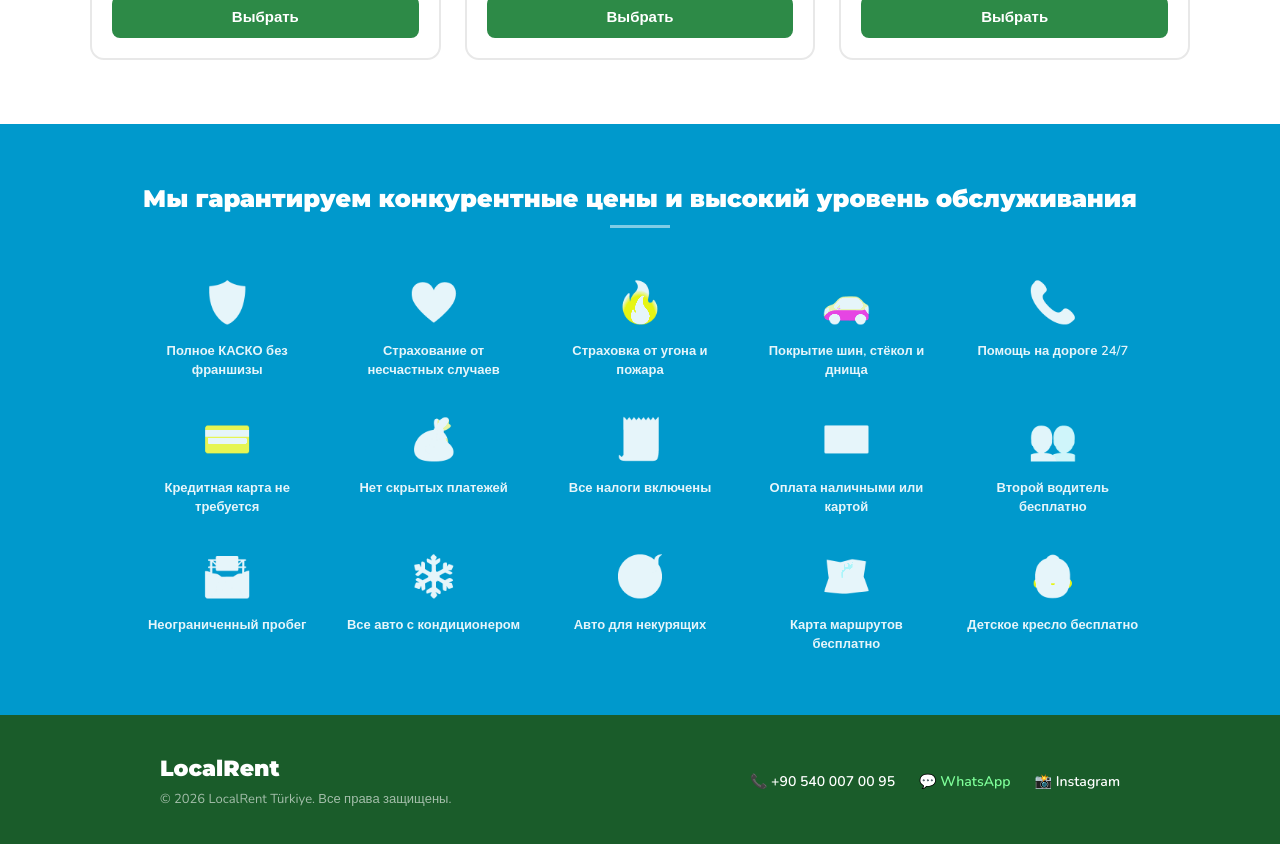
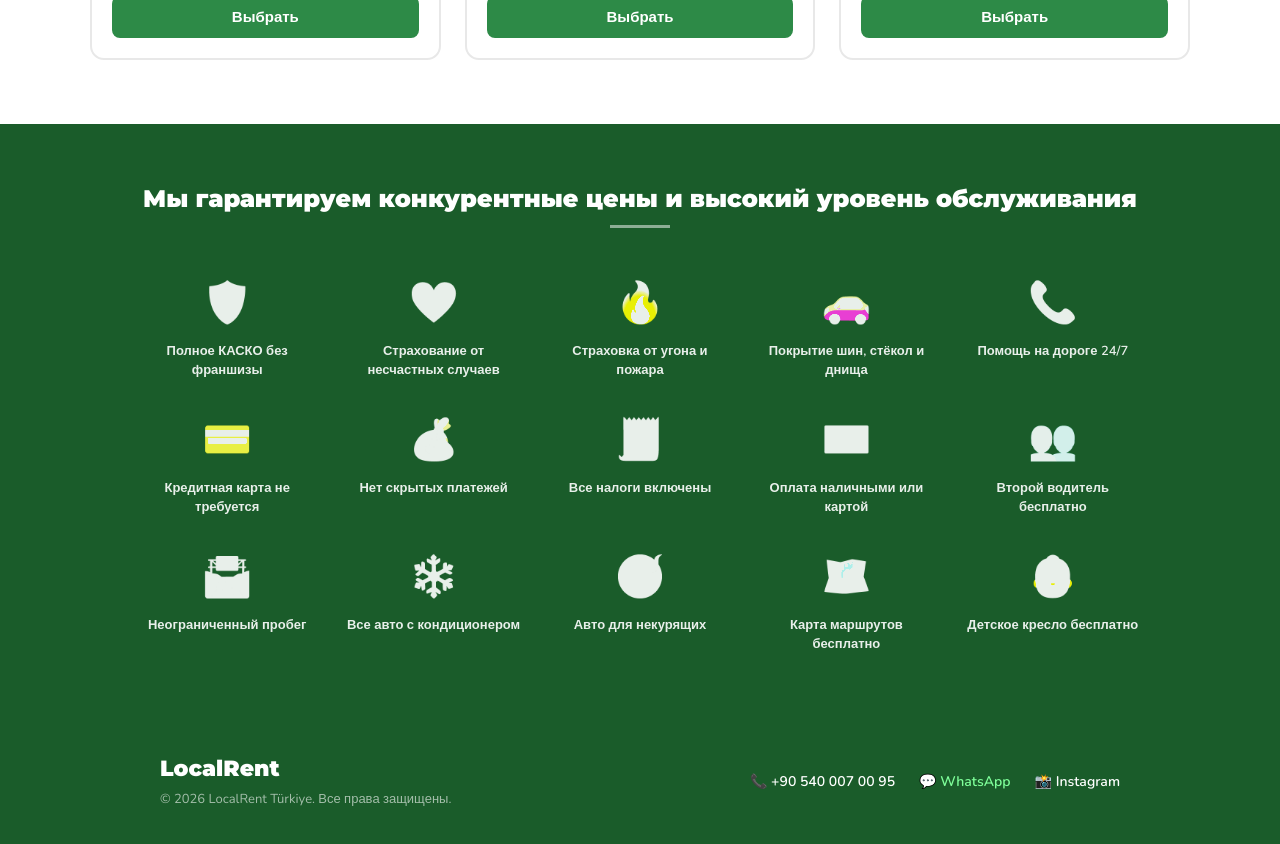
Before and after one commit to ozturkkrasim-png/localrent, a React (Vite) app: page / in a window 1280 px wide. Shown: the part 1620-2464 px from the top of the page. Built offline with nearby package versions, Linux system fonts and the light colour scheme.

Commit message:
Update App.jsx

```diff
--- a/src/App.jsx
+++ b/src/App.jsx
@@ -251,7 +251,7 @@ export default function App() {
         </div>
 
         {/* FEATURES SECTION */}
-        <div style={{ background: "#0099cc", padding: "60px 48px" }}>
+        <div style={{ background: "#1a5c2a", padding: "60px 48px" }}>
           <div style={{ maxWidth: 1000, margin: "0 auto" }}>
             <h2 style={{ fontFamily: "Montserrat,sans-serif", fontSize: 24, fontWeight: 900, color: "#fff", textAlign: "center", marginBottom: 8 }}>
               Мы гарантируем конкурентные цены и высокий уровень обслуживания
```
